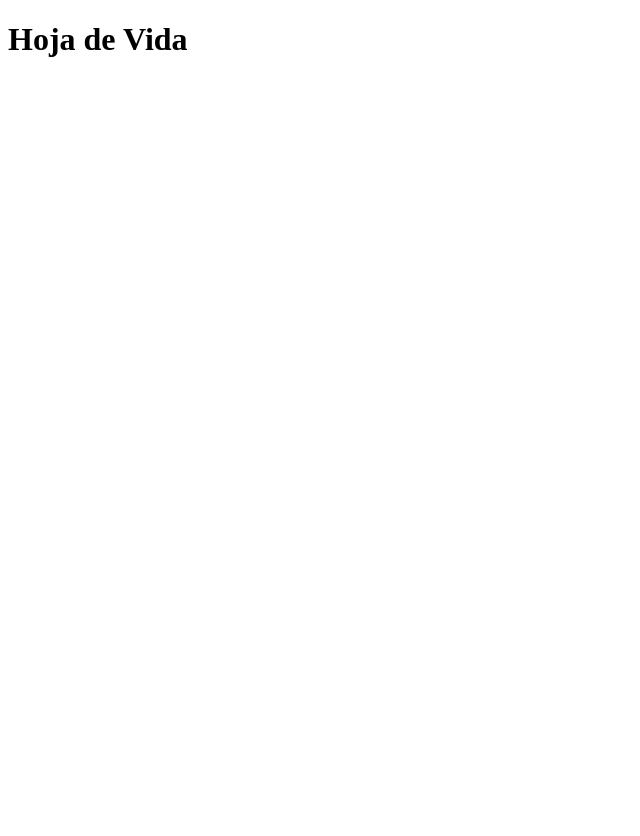
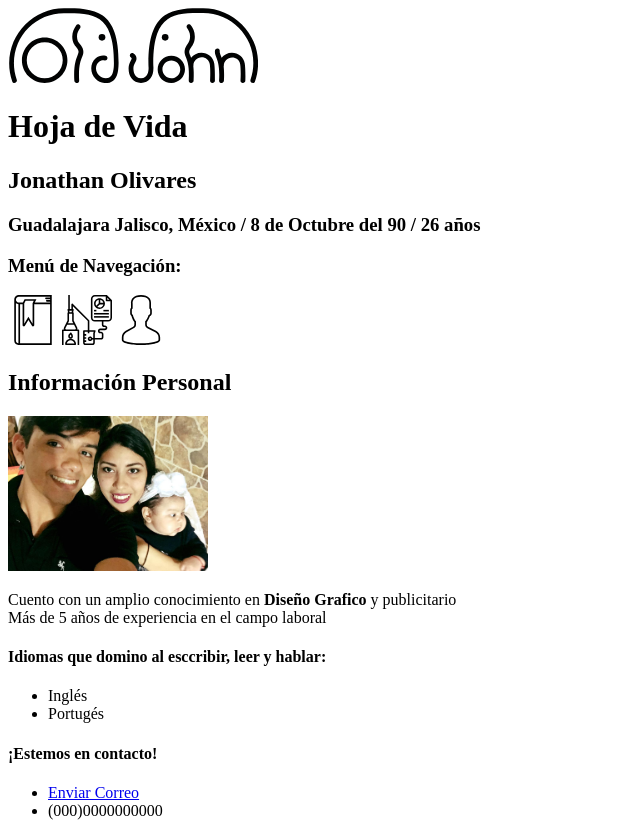
Before and after one commit to Oldjohn00z/UNIDAD-1-FUNDAMENTOS-HTML, a plain HTML site: page index.html in a window 1280 px wide. Shown: the whole page, without its empty margins (0-640 px from the left). Before the commit the page ends 800 px from the top, so only its background shows below. Drawn offline with Linux system fonts and the light colour scheme.

Commit message:
hoja index terminada

```diff
--- a/index.html
+++ b/index.html
@@ -5,18 +5,49 @@
   <meta name="viewport" content="width=device-width, initial-scale=1.0">
   <meta http-equiv="X-UA-Compatible" content="ie=edge">
   <title>First Test</title>
+  <link rel="icon" href="img/favicon2.png">
 </head>
   <body>
+
     <header>
+      <img src="img/logopersonal.svg" alt="logopersonal" title="Old John" width="250px">
       <h1>Hoja de Vida</h1>
+      <h2>Jonathan Olivares</h2>
+      <h3>Guadalajara Jalisco, México / 8 de Octubre del 90 / 26 años</h3>
     </header>
+
     <nav>
+      <h3>Menú de Navegación:</h3>
+      <a href="educacion.html" target="_blank"><img src="img/educacion.svg" alt="educacion" title="Página de educacion" width="50px"></a>
+      <a href="experiencia.html" target="_blank"><img src="img/experience.svg" alt="experiencia" title="Página de experiencia" width="50px"></a>
+      <a href="index.html" target="_blank"><img src="img/avatar.svg" alt="index" title="Página de Index" width="50px"></a>
+    </nav>
 
-    </nav>
     <section>
+      <h2>Información Personal</h2>
+      <img src="img/fotofamilia.jpg" alt="foto" title="Familia" width="200px">
       <article class="">
+        <p>Cuento con un amplio conocimiento en <strong>Diseño Grafico</strong> y publicitario <br>
+        Más de 5 años de experiencia en el campo laboral <br>
+        </p>
+
+        <h4>Idiomas que domino al esccribir, leer y hablar:</h4>
+
+        <ul>
+          <li>Inglés</li>
+          <li>Portugés</li>
+        </ul>
 
       </article>
-    </section>
+
+  </section>
+
+    <footer>
+      <h4>¡Estemos en contacto!</h4>
+      <ul>
+        <li><a href="mailto:test_mail@hotmail.com">Enviar Correo</a></li>
+        <li>(000)0000000000</li>
+      </ul>
+    </footer>
   </body>
 </html>
```
Also changed, not shown: img/avatar.svg (added), img/educacion.svg (added), img/experience.svg (added), img/favicon1.png (added), img/favicon2.png (added), img/fotofamilia.jpg (added), img/logopersonal.svg (added).
